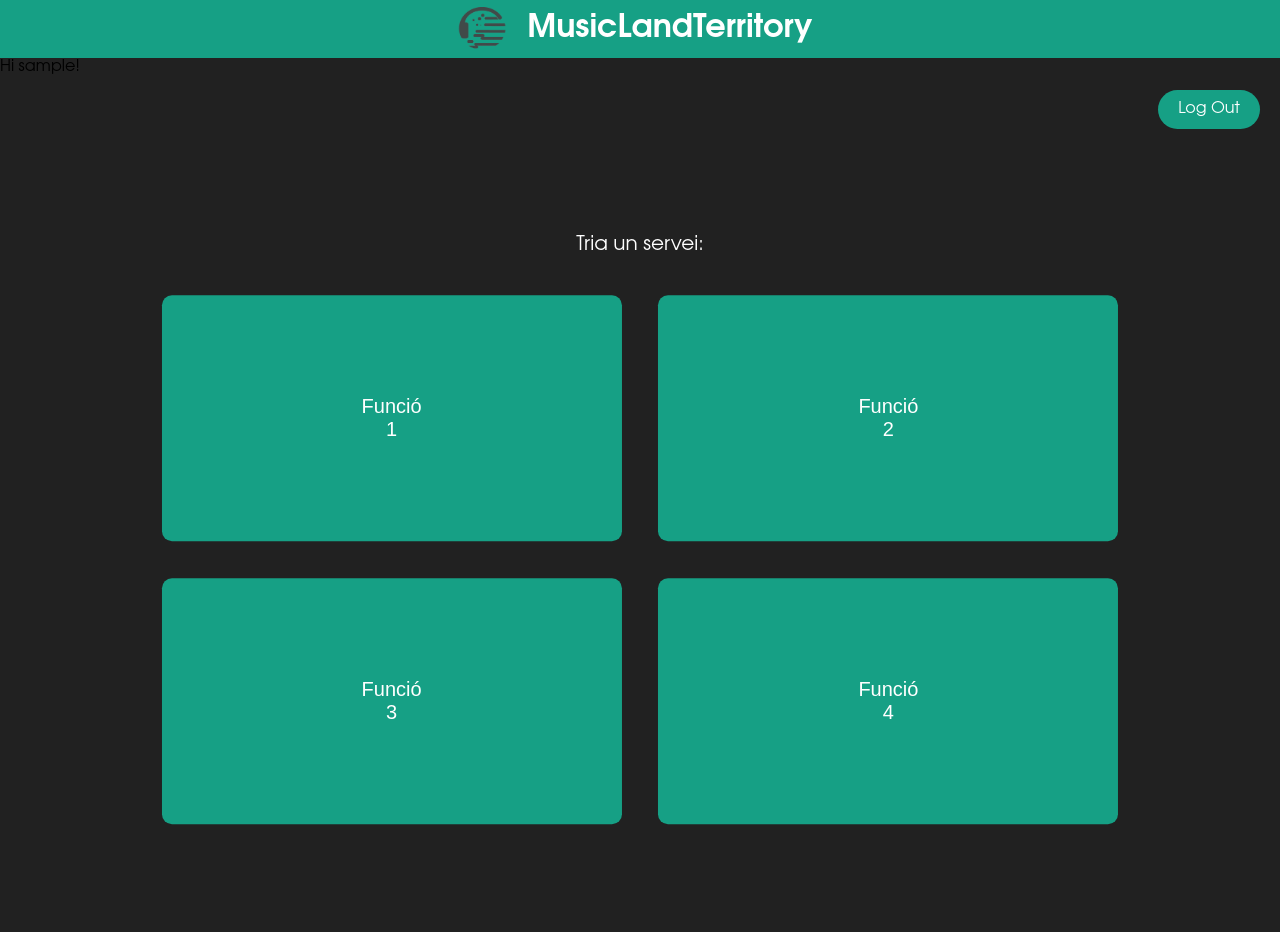
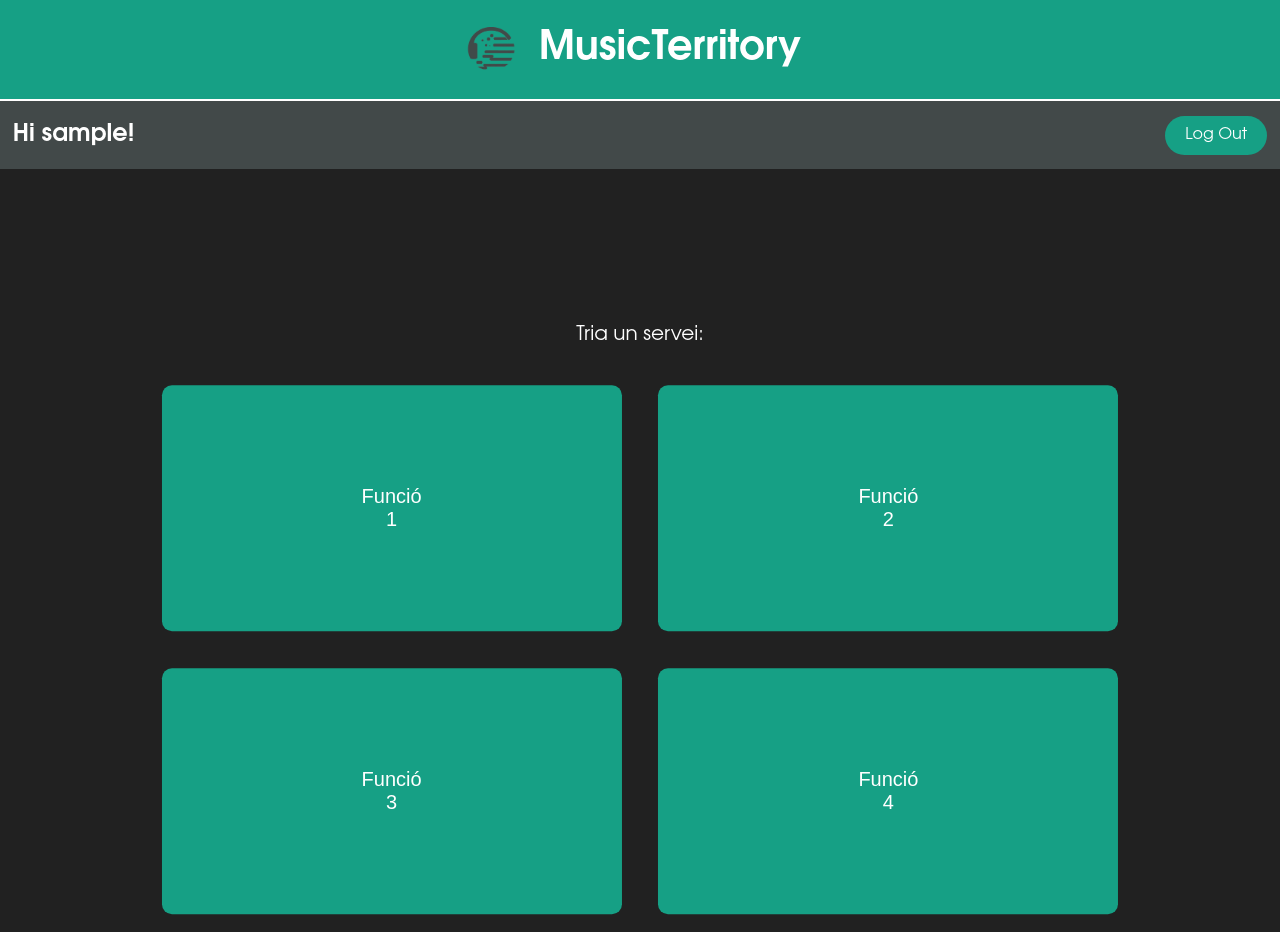
Before and after one commit to lau-marti/WebProject, a Django app: page / in a window 1280 px wide. Before the commit the page ends 843 px from the top, so only its background shows below. Run offline with Django 5.2, Linux system fonts and the light colour scheme; the visitor is signed in with stand-in values (Sample User, id 1).

Commit message:
v1.5 retocs finals

```diff
--- a/static/css/styles.css
+++ b/static/css/styles.css
@@ -108,11 +108,13 @@ body {
     align-items: center; /* Centra verticalmente los elementos dentro del contenedor */
     justify-content: center; /* Centra horizontalmente los elementos dentro del contenedor */
     background-color: #16a085;
+    padding: 1%;
 }
 .header h1{
-    color: #ffffff;
+    color: white;
     text-align: center;
-    margin: 10px;
+    margin: 1%;
+    font-size: 40px;
 }
 
 h1 {
@@ -130,8 +132,7 @@ h1 {
 
 .separator{
     height: 2px;
-    background-color: green;
-    margin: 20px 0;
+    background-color: white;
 }
 .return-home-link {
     font-size: smaller; /* Esto hará que el texto sea más pequeño */
@@ -142,7 +143,7 @@ h1 {
     position: absolute; /* Posicionamiento absoluto */
     top: 50%; /* Ubica el contenedor en el 50% del borde superior */
     left: 50%; /* Ubica el contenedor en el 50% del borde izquierdo */
-    margin-top: 10%;
+    margin-top: 17%;
     transform: translate(-50%, -50%); /* Centra el contenedor exactamente en el centro */
     display: flex;
     flex-direction: column; /* Organiza los botones en columnas */
@@ -180,8 +181,14 @@ h1 {
     font-size: 32px;
 }
 
-.top-right-container {
-    position: absolute; /* Posicionamiento absoluto */
-    top: 90px; /* Ajusta según la altura de tu header */
-    right: 20px; /* Ajusta según el espacio que deseas desde el borde derecho */
+.top-container {
+        background-color: #424949;
+        padding-right: 1%;
+        padding-left: 1%;
+        display: flex;
+        justify-content: space-between;
+        align-items: center;
 }
+.top-container h2{
+    color: white;
+}
--- a/templates/base.html
+++ b/templates/base.html
@@ -15,7 +15,7 @@
 <body>
 <div class="header">
       <img src="{% static 'images/logo2.png' %}" class="logo">
-      <h1>MusicLandTerritory</h1>
+      <h1>MusicTerritory</h1>
 </div>
   <main>
 
--- a/templates/home.html
+++ b/templates/home.html
@@ -4,7 +4,14 @@
 
 {% block content %}
 {% if user.is_authenticated %}
-Hi {{ user.username }}!
+<div class="separator"></div>
+<div class="top-container">
+    <h2>Hi {{ user.username }}!</h2>
+  <form action="{% url 'logout' %}" method="post"> <!-- Formulario para cerrar sesión -->
+    {% csrf_token %}
+    <button class="button" type="submit">Log Out</button>
+  </form>
+</div>
 
 <div class="button-container">
     <p style="color: white;">Tria un servei: </p>
@@ -16,14 +23,6 @@ Hi {{ user.username }}!
     <button class="large-button"> Funció 3</button>
     <button class="large-button"> Funció 4</button>
   </div>
-</div>
-
-
-<div class="top-right-container">
-  <form action="{% url 'logout' %}" method="post"> <!-- Formulario para cerrar sesión -->
-    {% csrf_token %}
-    <button class="button" type="submit">Log Out</button>
-  </form>
 </div>
 
 
```
Also changed, not shown: other parts of static/css/styles.css (+3 -3 lines).
